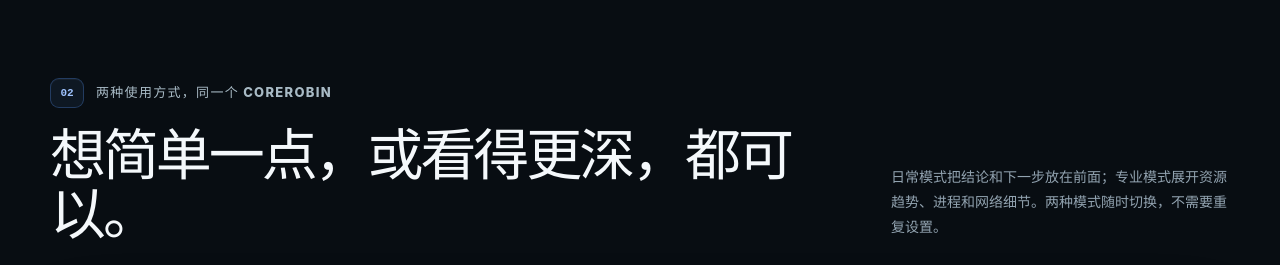
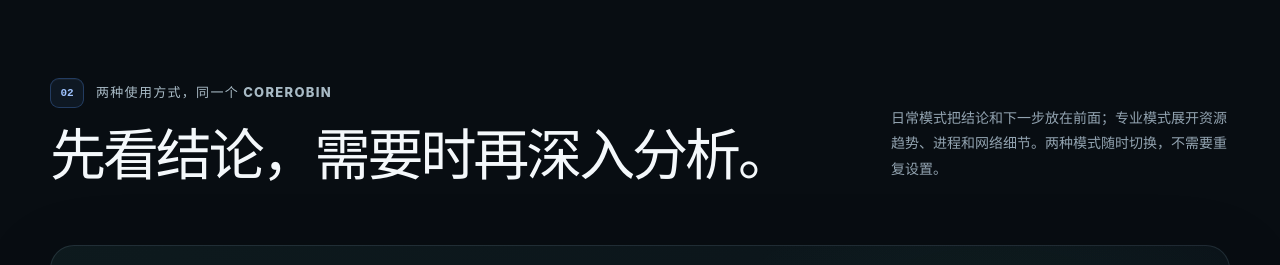
Before and after one commit to JimmyDaddy/corerobin-monitor, a website: page site/index.html in a window 1280 px wide. Shown: the part 2440-2705 px from the top of the page. Drawn offline with Linux system fonts and the light colour scheme.

Commit message:
fix(site): clarify mode comparison copy

```diff
--- a/scripts/build-site.mjs
+++ b/scripts/build-site.mjs
@@ -37,6 +37,7 @@ const discouragedChineseCopy = [
   "保留为明确的空白",
   "一屏深入",
   "文件声称有多大",
+  "想简单一点，或看得更深，都可以",
 ];
 
 await verifySynchronizedDocs();
--- a/site/index.html
+++ b/site/index.html
@@ -173,7 +173,7 @@
         <div class="section-heading section-heading--split" data-reveal>
           <div>
             <div><span class="section-index">02</span><span class="eyebrow-text" data-zh="两种使用方式，同一个 CoreRobin" data-en="TWO WAYS TO USE COREROBIN">两种使用方式，同一个 CoreRobin</span></div>
-            <h2 data-zh="想简单一点，或看得更深，都可以。" data-en="Keep it simple or go deeper when you need to.">想简单一点，或看得更深，都可以。</h2>
+            <h2 data-zh="先看结论，需要时再深入分析。" data-en="Keep it simple or go deeper when you need to.">先看结论，需要时再深入分析。</h2>
           </div>
           <p data-zh="日常模式把结论和下一步放在前面；专业模式展开资源趋势、进程和网络细节。两种模式随时切换，不需要重复设置。" data-en="Everyday mode leads with a clear conclusion and next step. Professional mode opens up resource trends, processes, and network details. Switch anytime without setting things up again.">日常模式把结论和下一步放在前面；专业模式展开资源趋势、进程和网络细节。两种模式随时切换，不需要重复设置。</p>
         </div>
```
